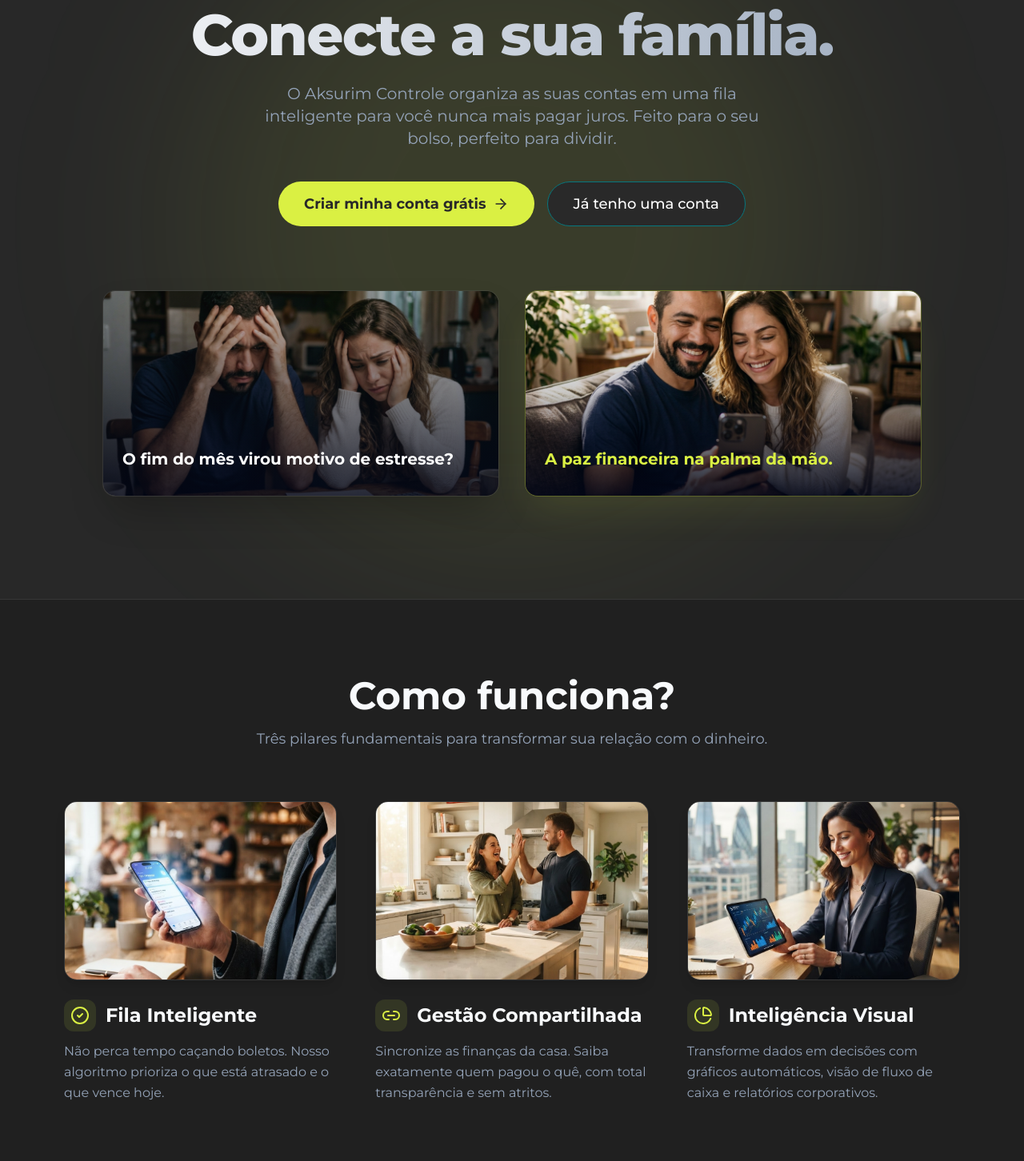
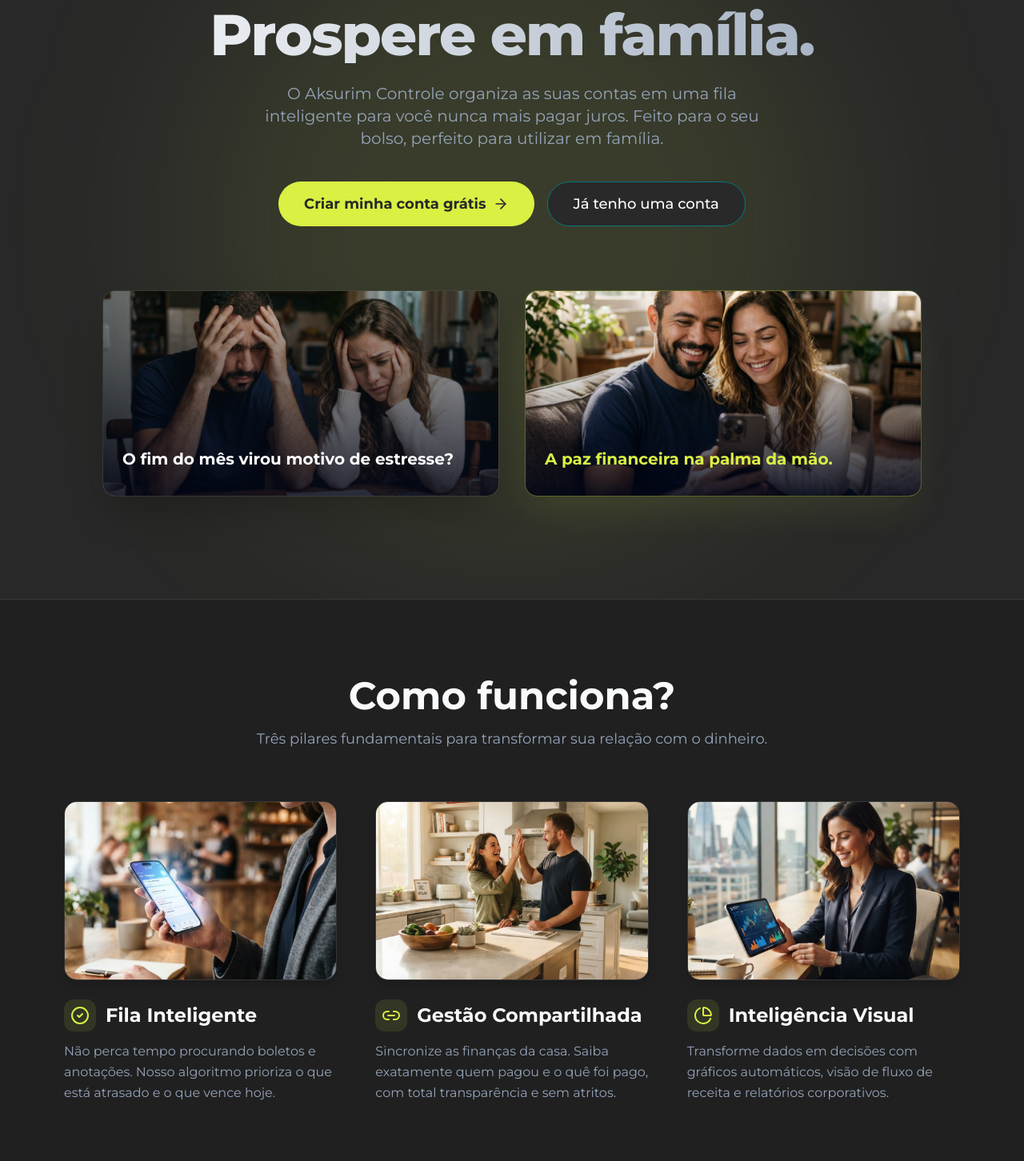
Before and after one commit to Lucena23/finance, a React (Vite) app in the folder frontend/: page / in a window 1280 px wide. Shown: the part 258-1710 px from the top of the page at 80% size. Built offline with nearby package versions, Linux system fonts and the light colour scheme; no server answers.

Commit message:
style: manual refinements to Landing Page (Front Page)

```diff
--- a/frontend/src/pages/LandingPage.tsx
+++ b/frontend/src/pages/LandingPage.tsx
@@ -36,10 +36,10 @@ export function LandingPage(): JSX.Element {
 
           <div className="container mx-auto px-4 relative z-10 text-center">
             <h1 className="text-5xl md:text-7xl font-extrabold tracking-tight mb-6 bg-gradient-to-r from-white to-slate-400 bg-clip-text text-transparent">
-              Domine o seu dinheiro.<br />Conecte a sua família.
+              Domine o seu dinheiro.<br />Prospere em família.
             </h1>
             <p className="text-lg md:text-xl text-slate-400 max-w-2xl mx-auto mb-10 leading-relaxed">
-              O Aksurim Controle organiza as suas contas em uma fila inteligente para você nunca mais pagar juros. Feito para o seu bolso, perfeito para dividir.
+              O Aksurim Controle organiza as suas contas em uma fila inteligente para você nunca mais pagar juros. Feito para o seu bolso, perfeito para utilizar em família.
             </p>
 
             <div className="flex flex-col sm:flex-row items-center justify-center gap-4 mb-20">
@@ -98,7 +98,7 @@ export function LandingPage(): JSX.Element {
                     <h3 className="text-2xl font-bold">Fila Inteligente</h3>
                   </div>
                   <p className="text-slate-400 leading-relaxed">
-                    Não perca tempo caçando boletos. Nosso algoritmo prioriza o que está atrasado e o que vence hoje.
+                    Não perca tempo procurando boletos e anotações. Nosso algoritmo prioriza o que está atrasado e o que vence hoje.
                   </p>
                 </div>
               </div>
@@ -116,7 +116,7 @@ export function LandingPage(): JSX.Element {
                     <h3 className="text-2xl font-bold">Gestão Compartilhada</h3>
                   </div>
                   <p className="text-slate-400 leading-relaxed">
-                    Sincronize as finanças da casa. Saiba exatamente quem pagou o quê, com total transparência e sem atritos.
+                    Sincronize as finanças da casa. Saiba exatamente quem pagou e o quê foi pago, com total transparência e sem atritos.
                   </p>
                 </div>
               </div>
@@ -134,7 +134,7 @@ export function LandingPage(): JSX.Element {
                     <h3 className="text-2xl font-bold">Inteligência Visual</h3>
                   </div>
                   <p className="text-slate-400 leading-relaxed">
-                    Transforme dados em decisões com gráficos automáticos, visão de fluxo de caixa e relatórios corporativos.
+                    Transforme dados em decisões com gráficos automáticos, visão de fluxo de receita e relatórios corporativos.
                   </p>
                 </div>
               </div>
```
